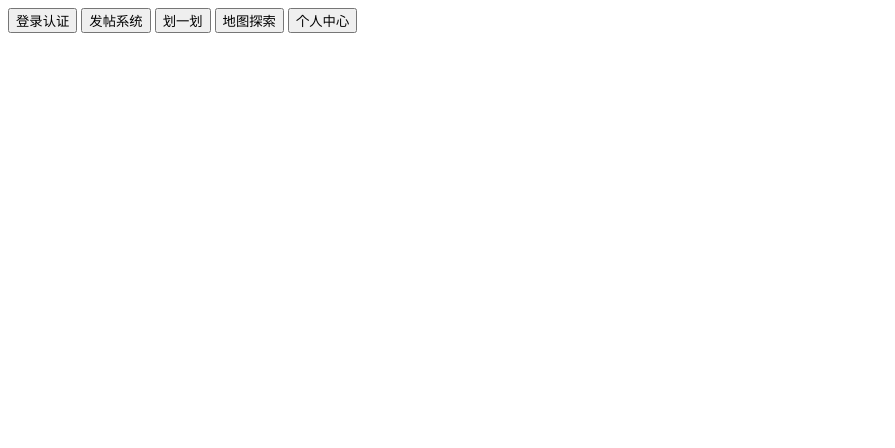
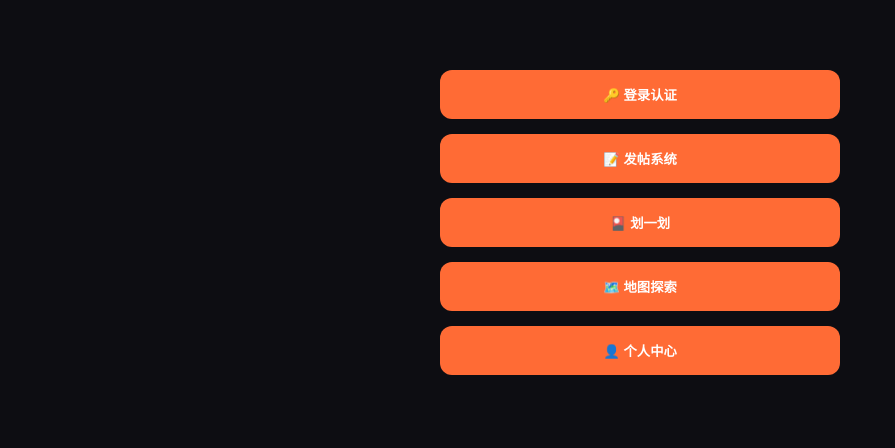
Before and after one commit to bubbbbblehu-cell/BOSS-KILL, a plain HTML site: page index.html in a window 1280 px wide. Shown: the whole page, without its empty margins (0-895 px from the left). Drawn offline with Linux system fonts and the light colour scheme.

Commit message:
Update index.html

```diff
--- a/index.html
+++ b/index.html
@@ -1,7 +1,39 @@
-<div class="feature-grid">
-    <button onclick="location.href='./src/modules/auth/index.html'">登录认证</button>
-    <button onclick="location.href='./src/modules/posts/index.html'">发帖系统</button>
-    <button onclick="location.href='./src/modules/swipe/index.html'">划一划</button>
-    <button onclick="location.href='./src/modules/map/index.html'">地图探索</button>
-    <button onclick="location.href='./src/modules/profile/index.html'">个人中心</button>
-</div>
+<!DOCTYPE html>
+<html lang="zh">
+<head>
+    <meta charset="UTF-8">
+    <title>BOSS KILL - 首页导航</title>
+    <link rel="stylesheet" href="./src/shared/style.css">
+    <style>
+        /* 2. 这里可以放一点首页特有的布局样式 */
+        .feature-grid {
+            display: flex;
+            flex-direction: column;
+            gap: 15px;
+            padding: 20px;
+            max-width: 400px;
+            margin: 50px auto;
+        }
+        button {
+            padding: 15px;
+            border-radius: 12px;
+            border: none;
+            background: var(--accent-orange); /* 使用 CSS 变量 */
+            color: white;
+            font-weight: bold;
+            cursor: pointer;
+            transition: transform 0.2s;
+        }
+        button:active { transform: scale(0.95); }
+    </style>
+</head>
+<body>
+    <div class="feature-grid">
+        <button onclick="location.href='./src/modules/auth/index.html'">🔑 登录认证</button>
+        <button onclick="location.href='./src/modules/posts/index.html'">📝 发帖系统</button>
+        <button onclick="location.href='./src/modules/swipe/index.html'">🎴 划一划</button>
+        <button onclick="location.href='./src/modules/map/index.html'">🗺️ 地图探索</button>
+        <button onclick="location.href='./src/modules/profile/index.html'">👤 个人中心</button>
+    </div>
+</body>
+</html>
```
